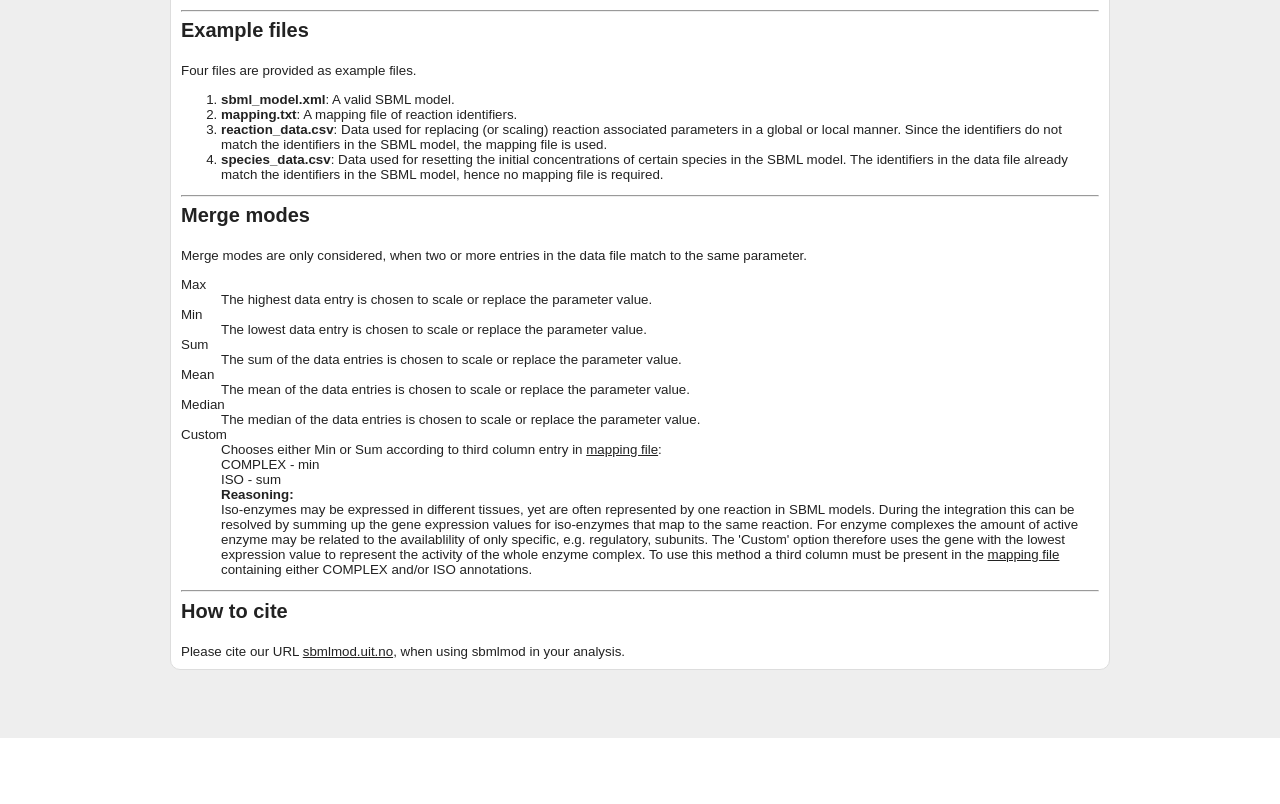
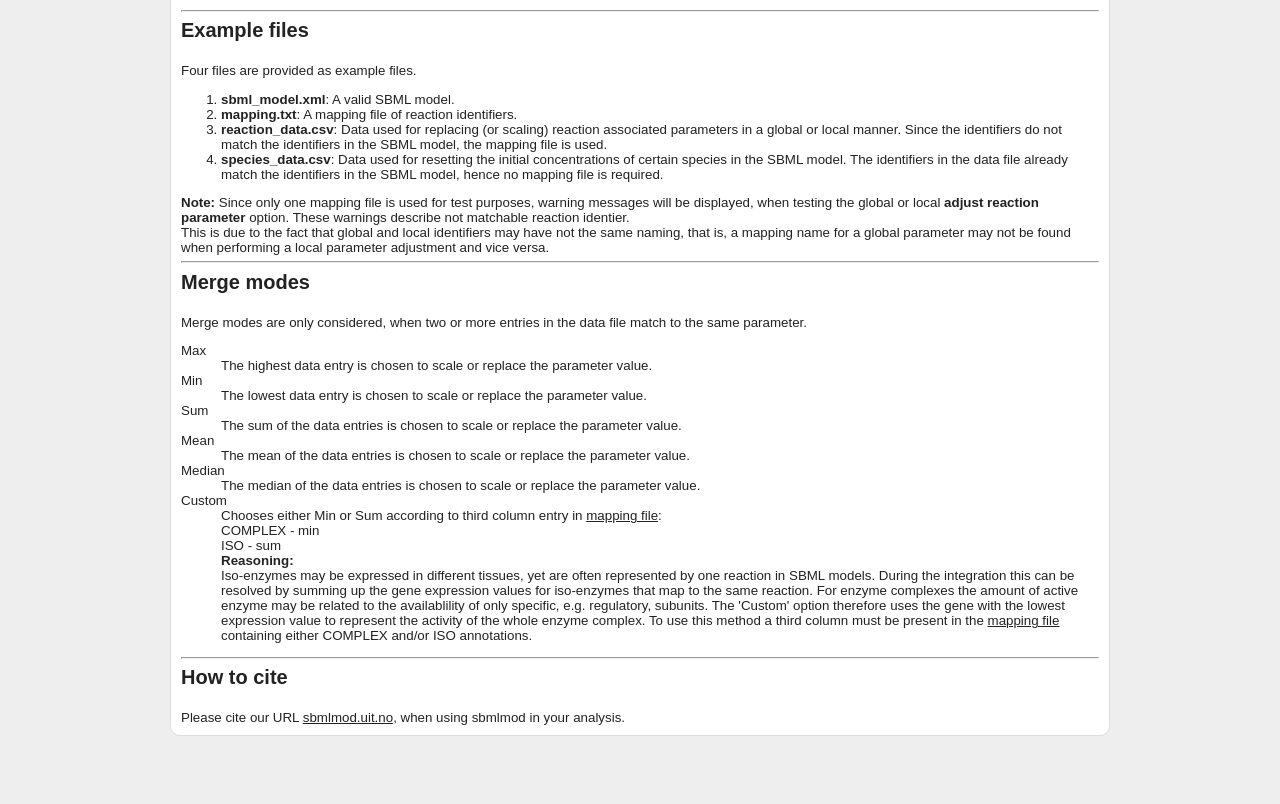
Before and after one commit to MolecularBioinformatics/sbml-mod-web, a Django app: template sbmlmod/templates/sbmlmod/help.html in a window 1280 px wide. Shown: the part 1937-2741 px from the top of the page. Before the commit the page ends 2675 px from the top, so only its background shows below. Run offline with Django 3.2, Linux system fonts and the light colour scheme; the template is opened without the code that fills it, so the values that code supplies are empty.

Commit message:
Added explanation for warnings thrown when using example files.

```diff
--- a/sbmlmod/templates/sbmlmod/help.html
+++ b/sbmlmod/templates/sbmlmod/help.html
@@ -128,6 +128,9 @@
 		<li> <b>reaction_data.csv</b>: Data used for replacing (or scaling) reaction associated parameters in a global or local manner. Since the identifiers do not match the identifiers in the SBML model, the mapping file is used.
 		<li> <b>species_data.csv</b>: Data used for resetting the initial concentrations of certain species in the SBML model. The identifiers in the data file already match the identifiers in the SBML model, hence no mapping file is required.
 	</ol>
+	<b>Note:</b>
+	Since only one mapping file is used for test purposes, warning messages will be displayed, when testing the global or local <b>adjust reaction parameter</b> option. These warnings describe not matchable reaction identier.<br>
+	This is due to the fact that global and local identifiers may have not the same naming, that is, a mapping name for a global parameter may not be found when performing a local parameter adjustment and vice versa.
 	<hr />
 
 	<h1 id="mergemode">Merge modes</h1>
```
